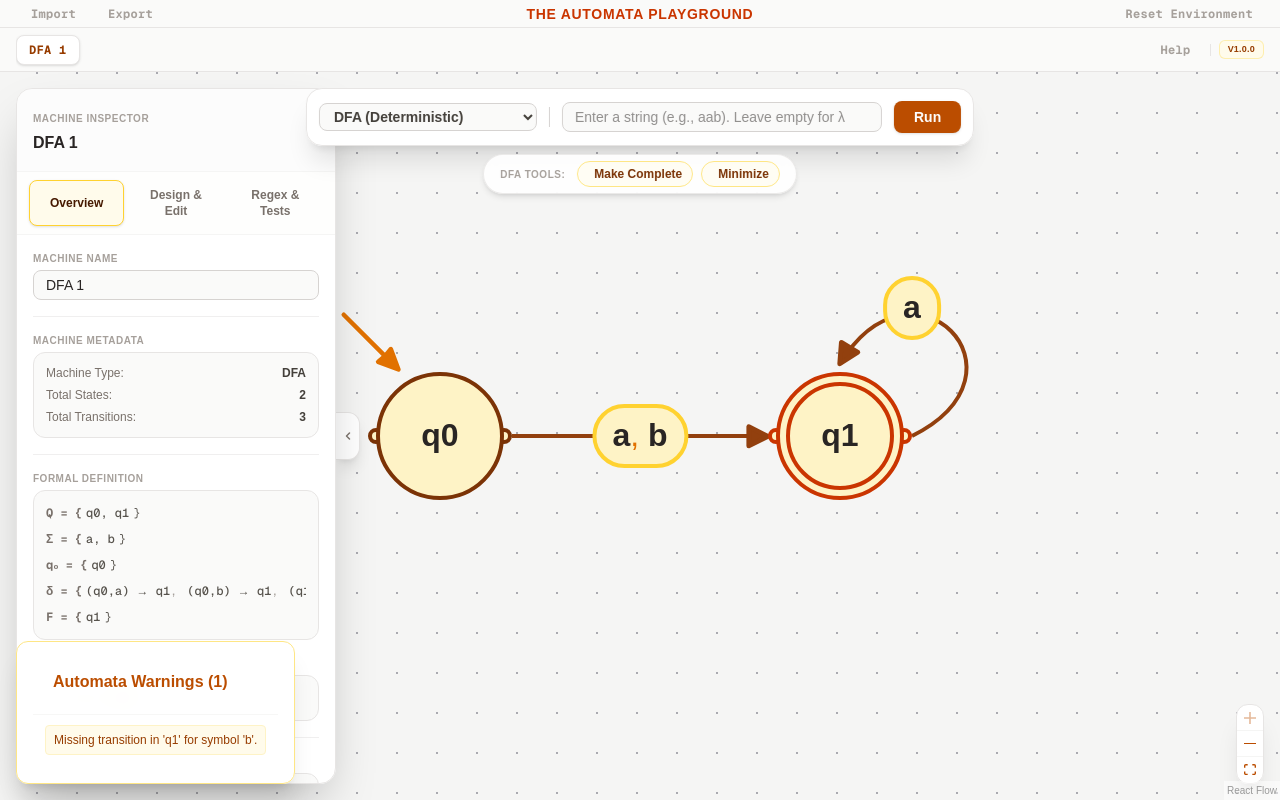
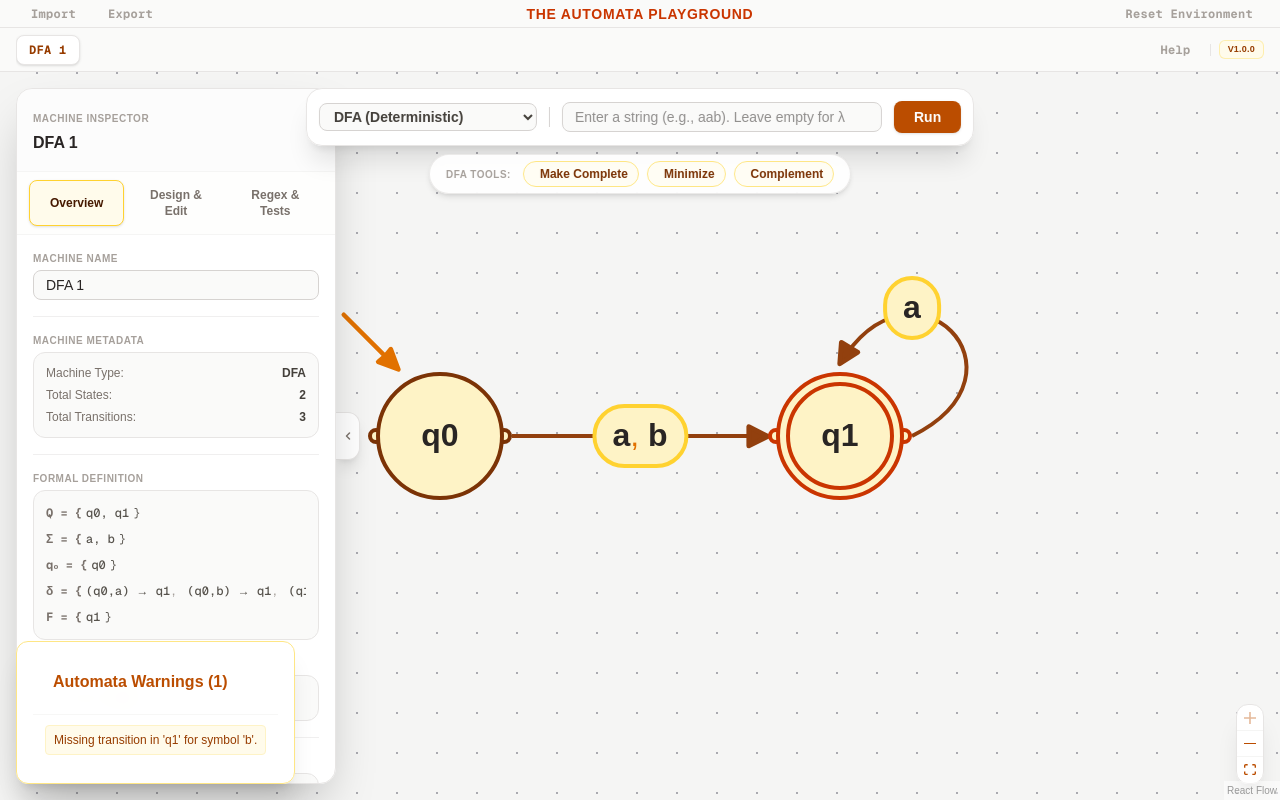
Before and after one commit to QmosTaza/automata-playground, a Next.js app: page / in a window 1280 px wide. Built offline with nearby package versions, Linux system fonts and the light colour scheme; a web font is replaced by a local one.

Commit message:
added complement

```diff
--- a/components/automata/SimulationControls.tsx
+++ b/components/automata/SimulationControls.tsx
@@ -2,7 +2,7 @@
 
 import { useState } from "react";
 import { FiniteAutomaton } from "@/types";
-import { makeDFAComplete, minimizeDFA, convertNFAtoDFA, convertLambdaNFAtoDFA, convertLambdaNFAtoNFA, applyNaiveLayout } from "@/core/fa";
+import { makeDFAComplete, minimizeDFA, complementDFA, convertNFAtoDFA, convertLambdaNFAtoDFA, convertLambdaNFAtoNFA, applyNaiveLayout } from "@/core/fa";
 
 interface SimulationControlsProps {
     fa: FiniteAutomaton;
@@ -33,6 +33,11 @@ export default function SimulationControls({ fa, onAutomataChange, faKind, onKin
     const handleMinimize = () => {
         const minimizedFa = minimizeDFA(fa);
         onAutomataChange(minimizedFa);
+    };
+
+    const handleComplement = () => {
+        const complementedFa = complementDFA(fa);
+        onAutomataChange(complementedFa);
     };
 
     const handleConvertNFAtoDFA = () => {
@@ -134,6 +139,15 @@ export default function SimulationControls({ fa, onAutomataChange, faKind, onKin
                         <span>Minimize</span>
                     </button>
 
+                    <button
+                        onClick={handleComplement}
+                        title="Convert the DFA to its complement"
+                        className="px-2.5 py-1 text-amber-900 hover:text-amber-950 hover:bg-amber-100/70 rounded-full transition-all flex items-center gap-1.5 font-semibold text-xs border border-amber-200 bg-amber-50/50 cursor-pointer active:scale-95"
+                    >
+                        <i className="nf nf-md-invert_colors"></i>
+                        <span>Complement</span>
+                    </button>
+
                 </div>
             )}
 
--- a/core/fa/dfa/algorithms.ts
+++ b/core/fa/dfa/algorithms.ts
@@ -169,6 +169,18 @@ export function minimizeDFA(fa: FiniteAutomaton): FiniteAutomaton {
     };
 }
 
+//Function to convert current DFA to its complement. This is done by swapping the accepting and non-accepting states over a COMPLETE DFA.
+export function complementDFA(fa: FiniteAutomaton): FiniteAutomaton {
+    const completeDFA = makeDFAComplete(fa);
+
+    const newAcceptStates = Object.keys(completeDFA.states).filter(id => !completeDFA.acceptStates.includes(id));
+
+    return {
+        ...completeDFA,
+        acceptStates: newAcceptStates
+    };
+}
+
 //AUX FUNCTION that splits a single group into smaller subgroups based on a specific alphabet symbol.
 // States end up in the same subgroup if their transitions on this symbol land in the exact same target group.
 function refineGroup(fa: FiniteAutomaton, currentGroup: StateId[], allGroups: StateId[][], symbol: string): StateId[][] {
--- a/core/fa/dfa/simulate.ts
+++ b/core/fa/dfa/simulate.ts
@@ -63,7 +63,7 @@ export function runDFA(fa: DFA, input: string): SimulationResult {
 }
 
 //AUX specifically for DFAs, returns the state that the transition with a given symbol points to
-// a function like this already exists in fa/edit.ts but I can't be bothered to change it :)
+// a function like this already exists in fa/edit.ts but let's not risk changing it for now
 function getNextStateDFA(fa: DFA, symbol: string, currentState: StateId): StateId | undefined {
     const transitions: Transition[] = getTransitionsFromState(fa, currentState)
     for (const t of transitions) {
```
